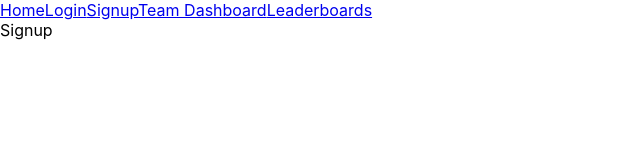
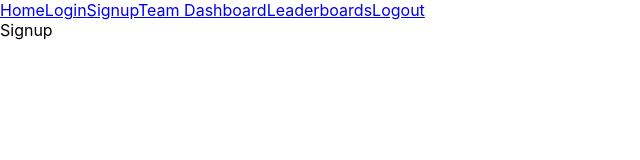
Before and after one commit to dius00/mymizu_teams, a React (Create React App) app: page /signup in a window 1280 px wide. Shown: the top 160 px of the page, without its empty margins (0-640 px from the left). Built offline with nearby package versions, Linux system fonts and the light colour scheme.

Commit message:
added logout method to App.js to redirect to landing page; TODO auth logout; added error message if route is invalid

```diff
--- a/src/App.js
+++ b/src/App.js
@@ -8,6 +8,18 @@ import Leaderboards from "./components/Leaderboards/Leaderboards";
 import PrivateRoute from "./components/PrivateRoute";
 
 export default function App() {
+	const logoutUser = async () => {
+
+		try {
+			// TODO: logs out currently logged in user
+			// assuming logout works, redirect to landing:
+			window.location = "/";
+		} catch(error) {
+			console.error(error);
+		}
+	}
+
+	const invalidRoute = () => "Uh oh! Looks like that page doesn't exist :(";
 
 	return (
 		<div>
@@ -19,6 +31,7 @@ export default function App() {
 							<Link to="/signup">Signup</Link>
 				<Link to="/dashboard">Team Dashboard</Link>
 							<Link to="/leaderboards">Leaderboards</Link>
+							<a href="#!" onClick={ logoutUser }>Logout</a>
 						</nav>
 						<Switch>
 							<Route path="/" exact component={ Landing } />
@@ -26,7 +39,7 @@ export default function App() {
 							<Route path="/signup" exact component={ Signup } />
 							<PrivateRoute path="/dashboard" exact component={ TeamDashboard } />
 							<PrivateRoute path="/leaderboards" exact component={ Leaderboards } />
-            {/* <Route component={NoMatch} /> */}
+							<Route component={ invalidRoute } />
 						</Switch>
 					</div>
 				</Router>
--- a/src/components/PrivateRoute.js
+++ b/src/components/PrivateRoute.js
@@ -3,7 +3,7 @@ import { Route, Redirect } from "react-router-dom";
 
 export default function PrivateRoute({ component: Component, ...rest }) {
 
-    /* const currentUser = ??? need some way to check auth and find
+    /* TODO: const currentUser = ??? need some way to check auth and find
     current user here
     */
 
```
Lines whose indentation alone changed are shown as unchanged.
